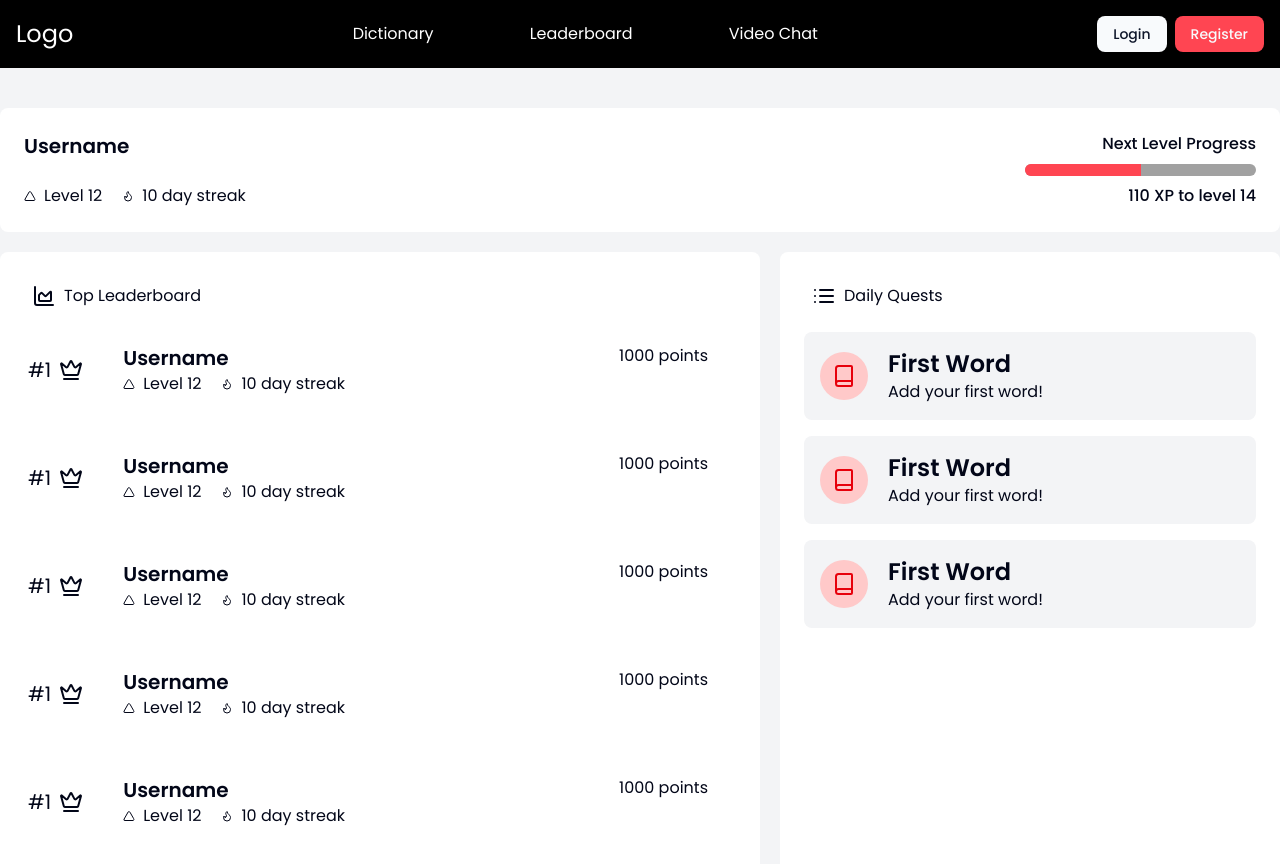
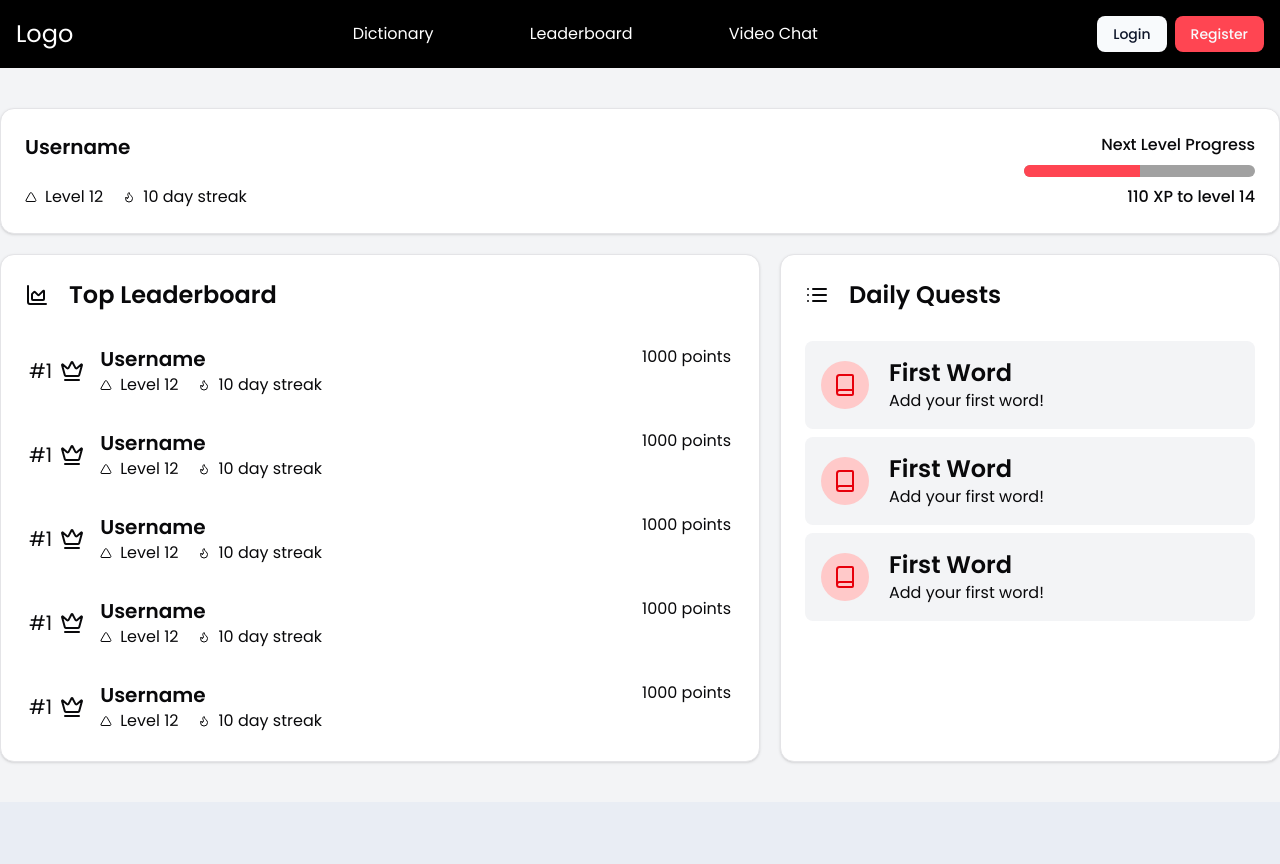
Before and after one commit to vncnttan/garudahacks-competition-fe, a React (Vite) app: page /leaderboard in a window 1280 px wide. Shown: the top 864 px of the page. After the commit the page ends 802 px from the top, so only its background shows below. Built offline with nearby package versions, Linux system fonts and the light colour scheme; no server answers.

Commit message:
fix: add card component as container for leaderboards

```diff
--- a/src/components/ui/leaderboard/DailyQuestSection.tsx
+++ b/src/components/ui/leaderboard/DailyQuestSection.tsx
@@ -1,5 +1,6 @@
 import { BookIcon, List } from "lucide-react";
 import type { ReactNode } from "react";
+import { Card, CardContent, CardHeader, CardTitle } from "../card";
 
 function QuestItem({ icon }: { icon: ReactNode }) {
   return (
@@ -15,13 +16,22 @@ function QuestItem({ icon }: { icon: ReactNode }) {
 
 export default function DailyQuestSection() {
   return (
-    <div className="w-full bg-white rounded-md flex flex-col gap-4 p-6 col-span-2">
-      <div className="flex flex-row gap-2 p-2">
-        <List /> Daily Quests
-      </div>
-      <QuestItem icon={<BookIcon />} />
-      <QuestItem icon={<BookIcon />} />
-      <QuestItem icon={<BookIcon />} />
+    <div className="w-full flex flex-col gap-4 col-span-2">
+      <Card className="h-full">
+        <CardHeader>
+          <div className="flex gap-5 items-center">
+            <List />
+            <CardTitle className="text-2xl">Daily Quests</CardTitle>
+          </div>
+        </CardHeader>
+        <CardContent>
+          <div className="flex flex-col gap-2">
+            <QuestItem icon={<BookIcon />} />
+          <QuestItem icon={<BookIcon />} />
+          <QuestItem icon={<BookIcon />} />
+          </div>
+        </CardContent>
+      </Card>
     </div>
   );
 }
--- a/src/components/ui/leaderboard/LeaderboardHeaderSection.tsx
+++ b/src/components/ui/leaderboard/LeaderboardHeaderSection.tsx
@@ -1,9 +1,12 @@
 import { LeaderboardItems } from "@/components/ui/leaderboard/LeaderboardItem.tsx";
 import { Slider } from "@/components/ui/slider.tsx";
 import { cn } from "@/lib/utils.ts";
+import { Card, CardContent } from "../card";
 
 export default function LeaderboardHeaderSection() {
   return (
+    <Card>
+      <CardContent>
         <LeaderboardItems
           endSection={
             <div className="space-y-2 place-items-end">
@@ -18,5 +21,7 @@ export default function LeaderboardHeaderSection() {
             </div>
           }
         />
+      </CardContent>
+    </Card>
   );
 }
--- a/src/components/ui/leaderboard/LeaderboardItem.tsx
+++ b/src/components/ui/leaderboard/LeaderboardItem.tsx
@@ -18,7 +18,7 @@ function LeaderboardItem({
 
 export function LeaderboardItems({ endSection }: { endSection?: ReactNode }) {
   return (
-    <div className="w-full bg-white rounded-md flex flex-row justify-between p-6">
+    <div className="w-full bg-white rounded-md flex flex-row justify-between">
       <div className="flex flex-col justify-between">
         <div className="text-xl font-semibold">Username</div>
         <div className="flex flex-row gap-5">
--- a/src/components/ui/leaderboard/TopLeaderboardSection.tsx
+++ b/src/components/ui/leaderboard/TopLeaderboardSection.tsx
@@ -1,5 +1,6 @@
 import { ChartAreaIcon, CrownIcon } from "lucide-react";
 import { LeaderboardItems } from "@/components/ui/leaderboard/LeaderboardItem.tsx";
+import { Card, CardContent, CardHeader, CardTitle } from "../card";
 
 function UserLeaderboardItem() {
   return (
@@ -14,15 +15,25 @@ function UserLeaderboardItem() {
 
 export default function TopLeaderboardSection() {
   return (
-    <div className="w-full bg-white rounded-md flex flex-col p-6 col-span-3">
-      <div className="flex flex-row gap-2 p-2">
-        <ChartAreaIcon /> Top Leaderboard
+    <div className="w-full flex flex-col col-span-3">
+      <Card className="h-full">
+        <CardHeader>
+          <div className="flex gap-5 items-center">
+            <ChartAreaIcon />
+            <CardTitle className="text-2xl">Top Leaderboard</CardTitle>
           </div>
+        </CardHeader>
+        <CardContent>
+          <div className="flex flex-col gap-6">
             <UserLeaderboardItem />
             <UserLeaderboardItem />
             <UserLeaderboardItem />
             <UserLeaderboardItem />
             <UserLeaderboardItem />
           </div>
+        </CardContent>
+      </Card>
+
+    </div>
   );
 }
```
Lines whose indentation alone changed are shown as unchanged.
